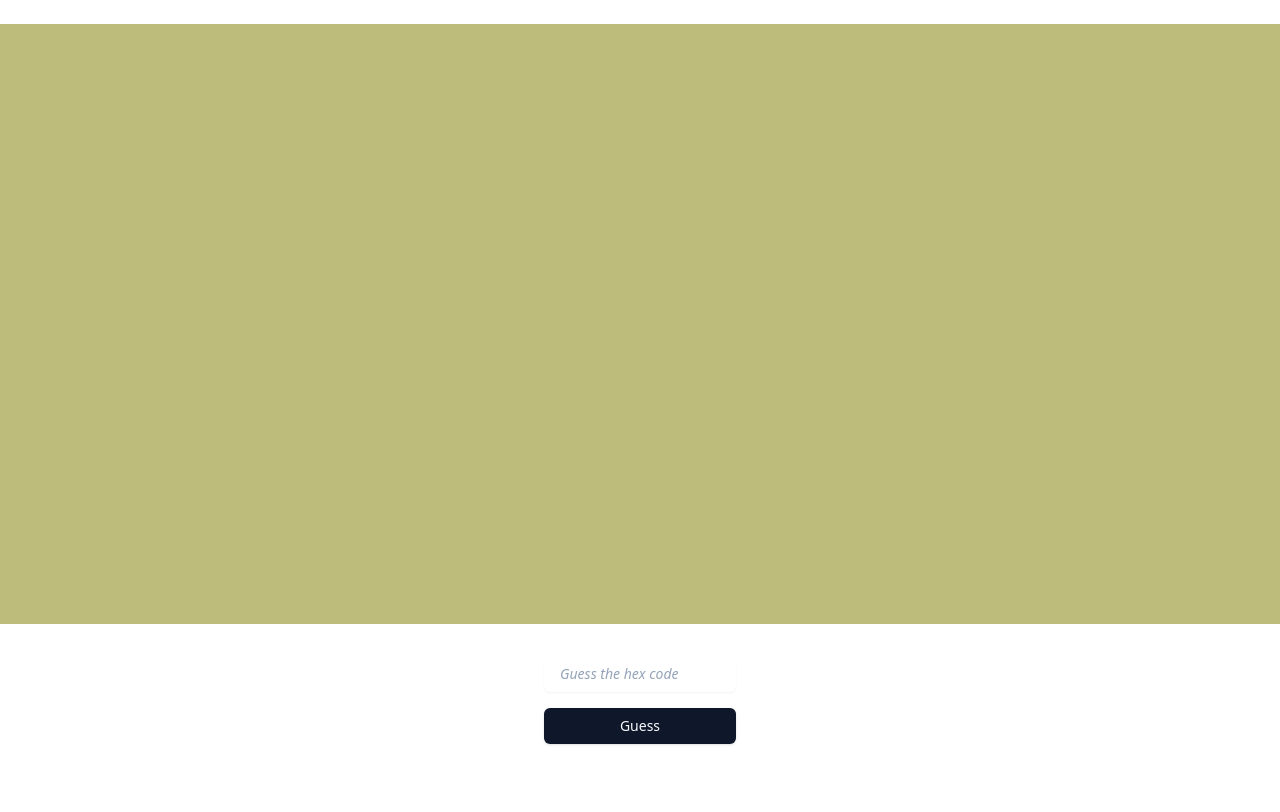
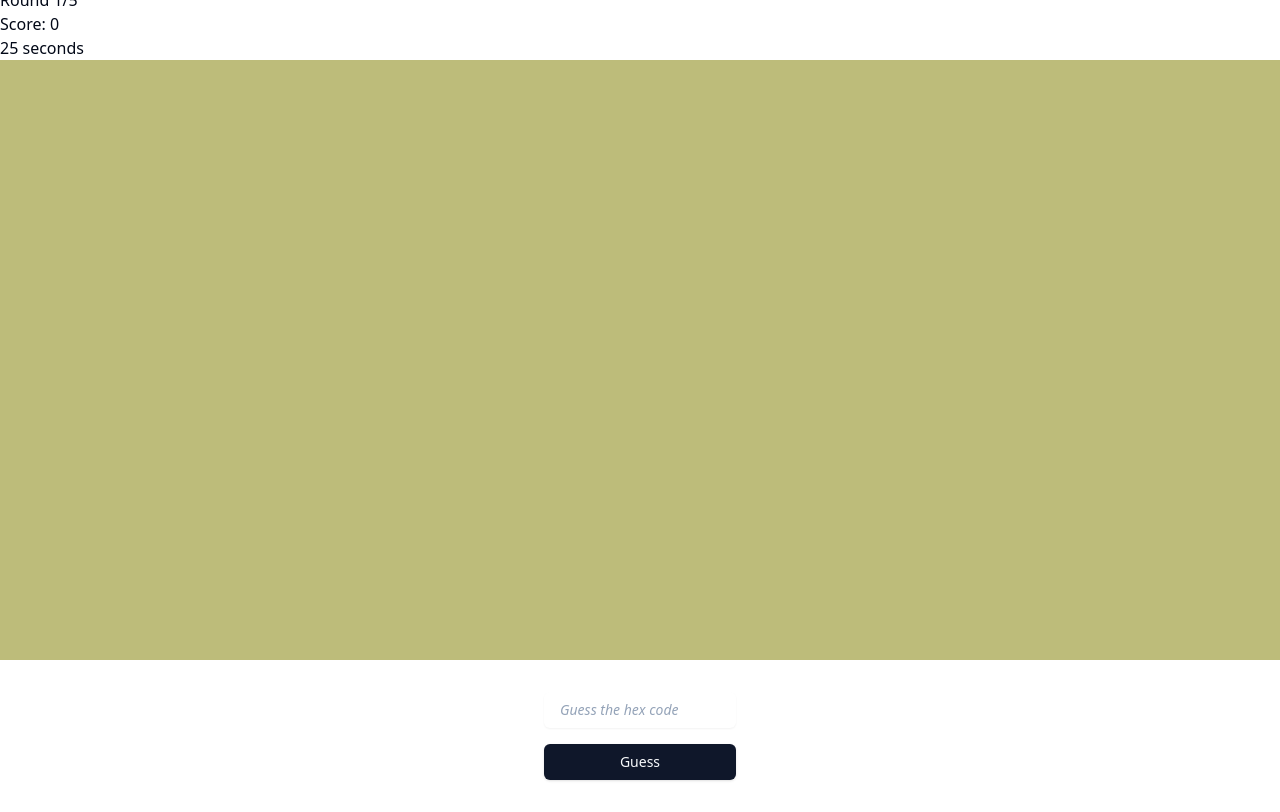
Before and after one commit to hahafiz/color-predict, a React (Vite) app: page / in a window 1280 px wide. Built offline with nearby package versions, Linux system fonts and the light colour scheme.

Commit message:
added timer, round and score logic

```diff
--- a/src/App.jsx
+++ b/src/App.jsx
@@ -1,12 +1,18 @@
 import { useState, useEffect } from "react";
 import { Button } from "./components/ui/button";
+import Timer from "./components/timer";
+import Scoreboard from "./components/scoreboard";
 
 // TODO: change name to colorGuess
 // TODO: add a timer
 // TODO: add a round number up to 5, score
 // TODO: figure out score logic -> calculate difference between hexcode vs user input -> the further the difference the lower the score
+// TODO: figure out how to put # input field
 const App = () => {
   const [backgroundColor, setBackgroundColor] = useState("#000000");
+  const [round, setRound] = useState(1);
+  const [score, setScore] = useState(0);
+  const [resetTimer, setResetTimer] = useState(0);
 
   const generateRandomColor = () => {
     const randomColor =
@@ -22,18 +28,77 @@ const App = () => {
     generateRandomColor();
   }, []); // empty array ensures that the effect only runs once
 
+  const handleSubmit = (e) => {
+    e.preventDefault(); // prevent form refreshing the page
+    const userInput = e.target.hexcode.value; // user value input
+    console.log("User guessed: ", userInput);
+    scoreLogic(backgroundColor, userInput);
+
+    if (round < 5) {
+      setRound((prevRound) => prevRound + 1);
+      generateRandomColor(); // generate a new color for next round
+      setResetTimer((prev) => prev + 1);
+    } else {
+      // TODO: game over screen
+      console.log("Game Over!");
+    }
+  };
+
+  const handleTimeUp = () => {
+    console.log("Time's up!");
+    // TODO: time-up screen
+  };
+
+  const scoreLogic = (color, userInput) => {
+    const [r, g, b] = color
+      .slice(1)
+      .match(/.{2}/g)
+      .map((hex) => parseInt(hex, 16));
+    const [userR, userG, userB] = userInput
+      .match(/.{2}/g)
+      .map((hex) => parseInt(hex, 16));
+
+    const rDiff = Math.abs(r - userR);
+    const gDiff = Math.abs(g - userG);
+    const bDiff = Math.abs(b - userB);
+
+    const totalDifference = rDiff + gDiff + bDiff;
+    // console.log("total difference: ", totalDifference);
+
+    const normalizedDiff = totalDifference / 765;
+    // console.log("normalized difference: ", normalizedDiff);
+
+    const maxScore = 1000;
+    const rawScore = (1 - normalizedDiff) * maxScore;
+    // console.log("raw score: ", rawScore);
+
+    const finalScore = Math.max(0, Math.round(rawScore));
+    // console.log("final score: ", finalScore);
+
+    setScore((prevScore) => prevScore + finalScore);
+  };
+
   return (
-    <div className="flex justify-center items-center h-screen w-screen">
+    <div className="flex flex-col justify-center h-screen w-screen">
+      <Scoreboard round={round} score={score} />
+      <Timer onTimeUp={handleTimeUp} resetTrigger={resetTimer} />
+      <div className="flex justify-center items-center">
         <div className="flex-row w-full">
           <div
             className="containerrounded-sm min-h-[600px]"
             style={{ backgroundColor: backgroundColor }}
           ></div>
-        <form className="container mx-auto py-8 max-w-48">
+          <form
+            onSubmit={handleSubmit}
+            className="container mx-auto py-8 max-w-48"
+          >
             <label className="relative block pb-4">
               <span className="sr-only">Guess the hex code</span>
               <span className="absolute inset-y-0 left-0 flex items-center pl-2">
-              <svg className="h-5 w-5 fill-slate-300" viewBox="0 0 20 20"></svg>
+                <svg
+                  className="h-5 w-5 fill-slate-300"
+                  viewBox="0 0 20 20"
+                ></svg>
               </span>
               <input
                 className="placeholder:italic placeholder:text-slate-400 block bg-white w-full border-slate-300 rounded-md py-2 pl-4 pr-3 shadow-sm focus:outline-none focus:border-sky-500 focus:ring-sky-500 focus:ring-1 sm:text-sm"
@@ -42,8 +107,11 @@ const App = () => {
                 name="hexcode"
               />
             </label>
-          <Button className="w-full">Guess</Button>
+            <Button type="submit" className="w-full">
+              Guess
+            </Button>
           </form>
+        </div>
       </div>
     </div>
   );
--- /dev/null
+++ b/src/components/scoreboard.jsx
@@ -0,0 +1,10 @@
+const Scoreboard = ({ round, score }) => {
+  return (
+    <>
+      <div>Round {round}/5</div>
+      <div>Score: {score}</div>
+    </>
+  );
+};
+
+export default Scoreboard;
--- /dev/null
+++ b/src/components/timer.jsx
@@ -0,0 +1,40 @@
+import { useState, useEffect } from "react";
+
+const Timer = ({ onTimeUp, resetTrigger }) => {
+  const [timeLeft, setTimeLeft] = useState(30);
+
+  // reset timer when resetTrigger changes
+  useEffect(() => {
+    setTimeLeft(30);
+  }, [resetTrigger]);
+
+  useEffect(() => {
+    // only start the timer if the timeleft > 0
+    if (timeLeft <= 0) {
+      onTimeUp?.();
+      return;
+    }
+
+    const timer = setInterval(() => {
+      setTimeLeft((prevTime) => {
+        if (prevTime <= 1) {
+          clearInterval(timer);
+          onTimeUp?.();
+          return 0;
+        }
+        return prevTime - 1;
+      });
+    }, 1000);
+
+    // cleanup: clear the interval when component unmounts
+    return () => clearInterval(timer);
+  }, [timeLeft, onTimeUp]);
+
+  return (
+    <div>
+      <p>{timeLeft} seconds</p>
+    </div>
+  );
+};
+
+export default Timer;
```
Lines whose indentation alone changed are shown as unchanged.
